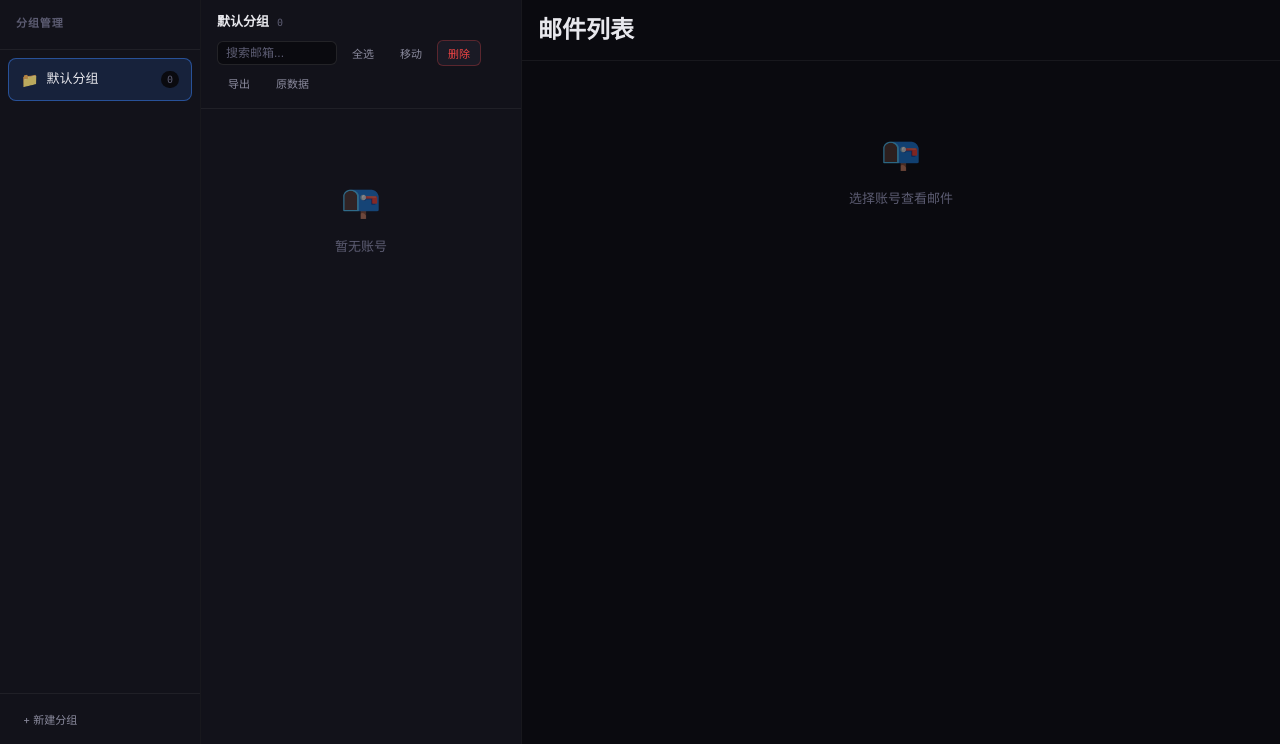
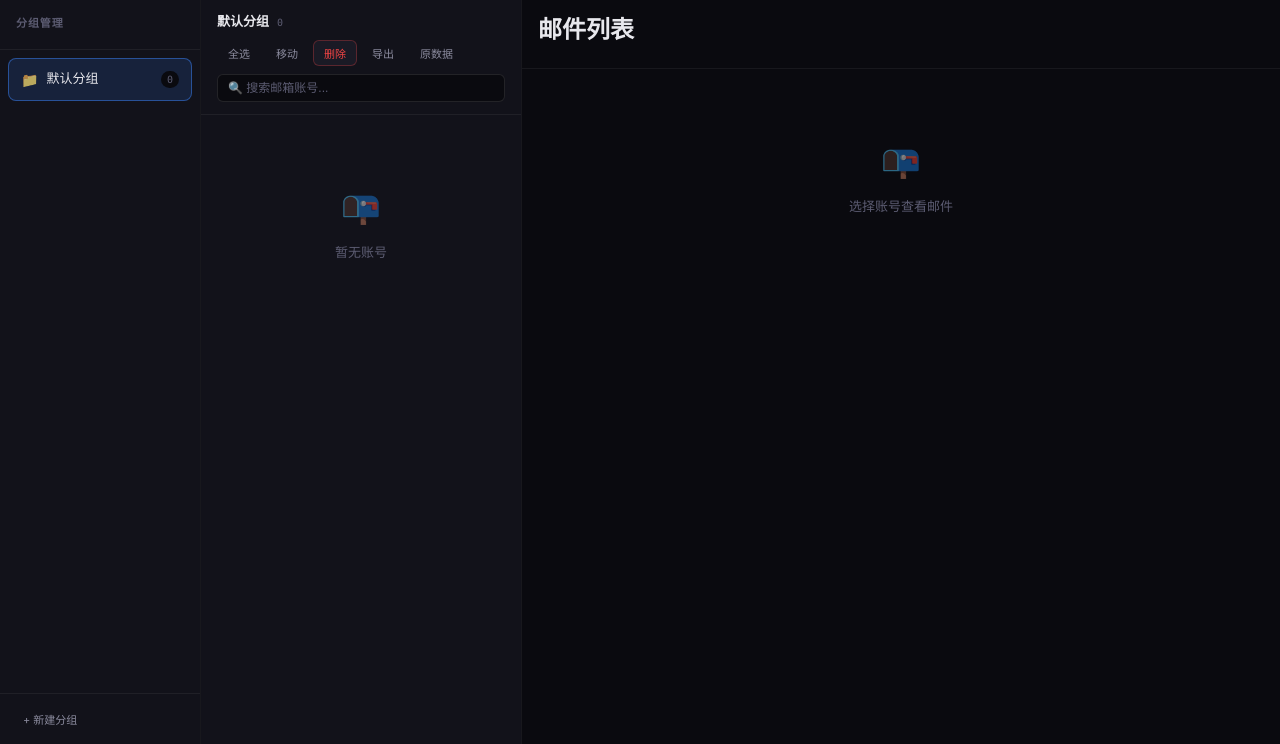
Before and after one commit to a137460387/email-token-post, a Flask app: page / in a window 1280 px wide. Shown: the part 56-800 px from the top of the page. Run offline with Flask 3, Linux system fonts and the light colour scheme.

Commit message:
refactor: 优化搜索框布局，与工具栏分两行显示
- 搜索框独占一行，全宽显示
- 工具栏按钮在上方一行
- 更清晰的层次结构

```diff
--- a/static/style.css
+++ b/static/style.css
@@ -347,11 +347,40 @@ body {
     padding: var(--space-md) var(--space-lg);
     border-bottom: 1px solid var(--border-subtle);
     display: flex;
+    flex-direction: column;
+    gap: var(--space-sm);
+}
+
+.panel-header-top {
+    display: flex;
     justify-content: space-between;
     align-items: center;
     flex-wrap: wrap;
     gap: var(--space-sm);
-    min-height: 48px;
+}
+
+.search-bar {
+    width: 100%;
+}
+
+.search-input {
+    width: 100%;
+    padding: 6px 10px;
+    background: var(--bg-primary);
+    border: 1px solid var(--border-default);
+    border-radius: var(--radius-sm);
+    color: var(--text-primary);
+    font-size: 12px;
+    transition: border-color 0.15s;
+}
+
+.search-input:focus {
+    outline: none;
+    border-color: var(--accent);
+}
+
+.search-input::placeholder {
+    color: var(--text-tertiary);
 }
 
 .panel-title {
@@ -377,26 +406,6 @@ body {
     gap: 4px;
     flex-wrap: wrap;
     align-items: center;
-}
-
-.search-input {
-    padding: 4px 8px;
-    background: var(--bg-primary);
-    border: 1px solid var(--border-default);
-    border-radius: var(--radius-sm);
-    color: var(--text-primary);
-    font-size: 12px;
-    width: 120px;
-    transition: border-color 0.15s;
-}
-
-.search-input:focus {
-    outline: none;
-    border-color: var(--accent);
-}
-
-.search-input::placeholder {
-    color: var(--text-tertiary);
 }
 
 /* ============ 账号列表 ============ */
--- a/templates/index.html
+++ b/templates/index.html
@@ -40,17 +40,21 @@
             <!-- 中间：账号列表 -->
             <section class="panel account-panel">
                 <div class="panel-header">
+                    <div class="panel-header-top">
                         <div class="panel-title">
                             <h2 id="currentGroupName">默认分组</h2>
                             <span class="account-count" id="accountCount">0</span>
                         </div>
                         <div class="toolbar">
-                        <input type="text" id="accountSearchInput" class="search-input" placeholder="搜索邮箱...">
                             <button class="btn btn-ghost btn-sm" id="btnSelectAll">全选</button>
                             <button class="btn btn-ghost btn-sm" id="btnMoveGroup">移动</button>
                             <button class="btn btn-danger btn-sm" id="btnDeleteSelected">删除</button>
                             <button class="btn btn-ghost btn-sm" id="btnExport">导出</button>
                             <button class="btn btn-ghost btn-sm" id="btnRawData">原数据</button>
+                        </div>
+                    </div>
+                    <div class="search-bar">
+                        <input type="text" id="accountSearchInput" class="search-input" placeholder="🔍 搜索邮箱账号...">
                     </div>
                 </div>
                 <div class="account-list" id="accountList">
```
Lines whose indentation alone changed are shown as unchanged.
